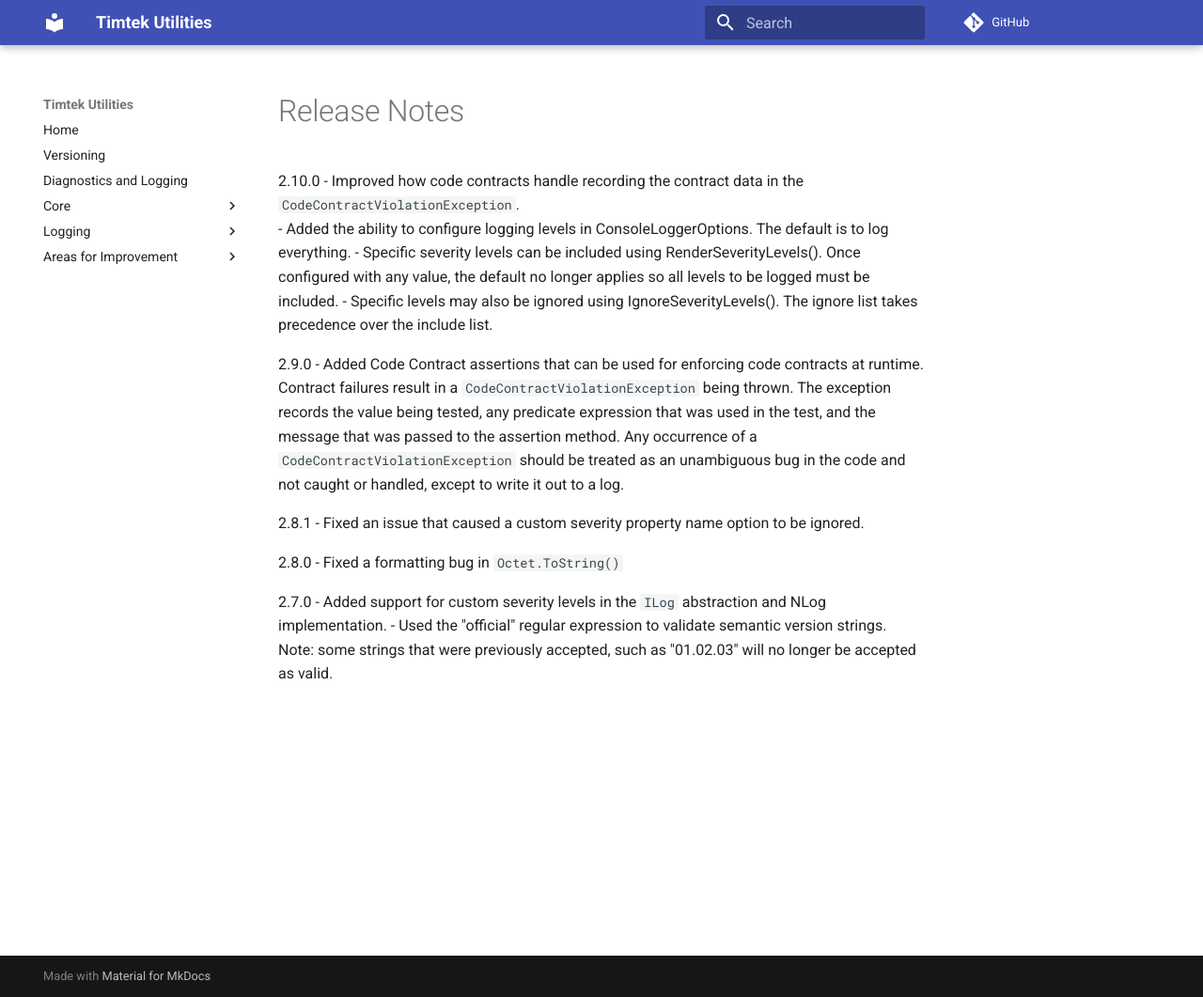
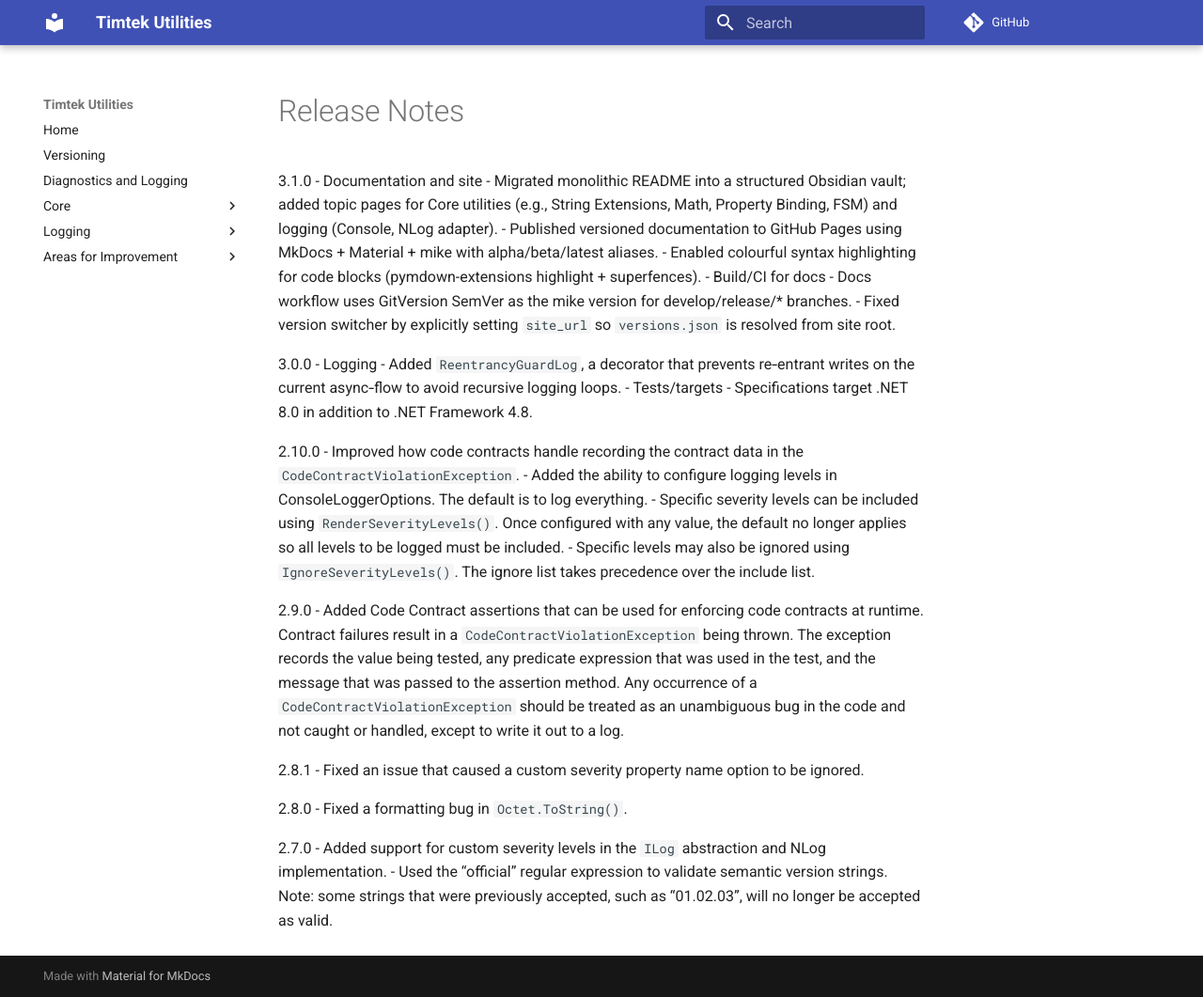
Before and after one commit to Tigra-Astronomy/TA.Utilities, an MkDocs documentation site: the page built from Documentation/Timtek Utilities/Release Notes.md, in a window 1280 px wide and 1061 px high. Shown: the whole window at 94% size. Built offline with MkDocs 1.6.1 and Material for MkDocs 9.7.7, drawn with Linux system fonts in a browser that asks for light colours; comment, search, counter and statistics services are not loaded; the version menu is left out.

Commit message:
Documentation updates

```diff
--- a/Documentation/Timtek Utilities/Release Notes.md
+++ b/Documentation/Timtek Utilities/Release Notes.md
@@ -1,24 +1,35 @@
 # Release Notes
+
+3.1.0
+- Documentation and site
+  - Migrated monolithic README into a structured Obsidian vault; added topic pages for Core utilities (e.g., String Extensions, Math, Property Binding, FSM) and logging (Console, NLog adapter).
+  - Published versioned documentation to GitHub Pages using MkDocs + Material + mike with alpha/beta/latest aliases.
+  - Enabled colourful syntax highlighting for code blocks (pymdown-extensions highlight + superfences).
+- Build/CI for docs
+  - Docs workflow uses GitVersion SemVer as the mike version for develop/release/* branches.
+  - Fixed version switcher by explicitly setting `site_url` so `versions.json` is resolved from site root.
+
+3.0.0
+- Logging
+  - Added `ReentrancyGuardLog`, a decorator that prevents re‑entrant writes on the current async‑flow to avoid recursive logging loops.
+- Tests/targets
+  - Specifications target .NET 8.0 in addition to .NET Framework 4.8.
 
 2.10.0
  - Improved how code contracts handle recording the contract data in the `CodeContractViolationException`.
  - Added the ability to configure logging levels in ConsoleLoggerOptions. The default is to log everything.
-   - Specific severity levels can be included using RenderSeverityLevels(). Once configured with any value, the default no longer applies so all levels to be logged must be included.
-   - Specific levels may also be ignored using IgnoreSeverityLevels(). The ignore list takes precedence over the include list.
+   - Specific severity levels can be included using `RenderSeverityLevels()`. Once configured with any value, the default no longer applies so all levels to be logged must be included.
+   - Specific levels may also be ignored using `IgnoreSeverityLevels()`. The ignore list takes precedence over the include list.
 
 2.9.0
-- Added Code Contract assertions that can be used for enforcing code contracts at runtime.
-  Contract failures result in a `CodeContractViolationException` being thrown.
-  The exception records the value being tested, any predicate expression that was used in the test,
-  and the message that was passed to the assertion method. Any occurrence of a `CodeContractViolationException`
-  should be treated as an unambiguous bug in the code and not caught or handled, except to write it out to a log.
+- Added Code Contract assertions that can be used for enforcing code contracts at runtime. Contract failures result in a `CodeContractViolationException` being thrown. The exception records the value being tested, any predicate expression that was used in the test, and the message that was passed to the assertion method. Any occurrence of a `CodeContractViolationException` should be treated as an unambiguous bug in the code and not caught or handled, except to write it out to a log.
 
 2.8.1
 - Fixed an issue that caused a custom severity property name option to be ignored.
 
 2.8.0
-- Fixed a formatting bug in `Octet.ToString()`
+- Fixed a formatting bug in `Octet.ToString()`.
 
 2.7.0
 - Added support for custom severity levels in the `ILog` abstraction and NLog implementation.
-- Used the "official" regular expression to validate semantic version strings. Note: some strings that were previously accepted, such as "01.02.03" will no longer be accepted as valid.
+- Used the “official” regular expression to validate semantic version strings. Note: some strings that were previously accepted, such as “01.02.03”, will no longer be accepted as valid.
```
Also changed, not shown: Documentation/Timtek Utilities/index.md (+2 -0 lines), ReadMe.md (+2 -0 lines), Documentation/Timtek Utilities/.obsidian/workspace.json.
